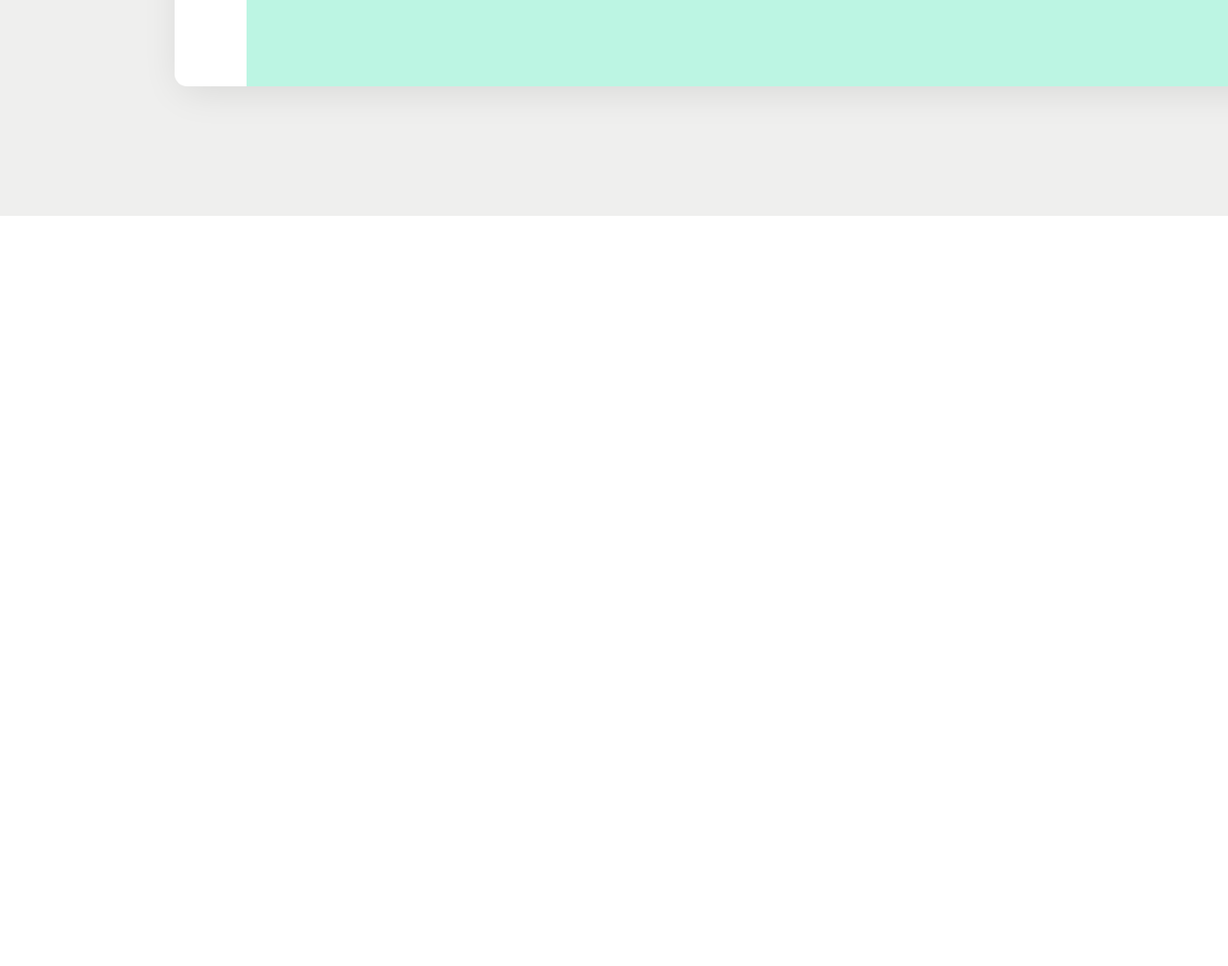
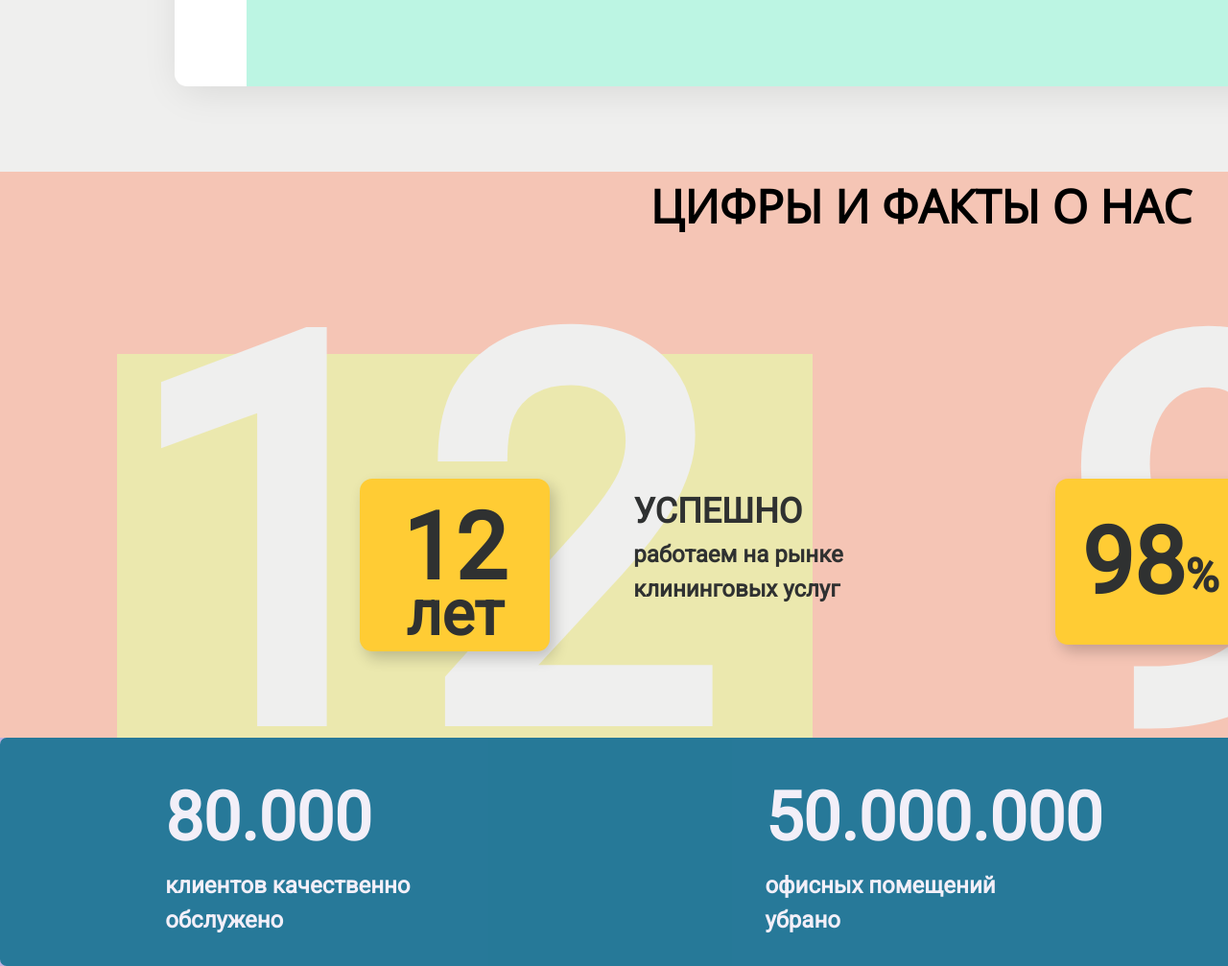
Before and after one commit to Salov-it/clean-ikles, a plain HTML site: page index.html in a window 1280 px wide. Shown: the part 1621-2628 px from the top of the page at 96% size. Before the commit the page ends 1846 px from the top, so only its background shows below. Drawn offline with Linux system fonts and the light colour scheme; files whose address does not match are found by name.

Commit message:
сверстал блок

```diff
--- a/css/content.css
+++ b/css/content.css
@@ -1,4 +1,14 @@
 
+
+body
+{
+	display: flex;
+	flex-direction: column;
+	background-color: #C0B0DF;
+	width: 1920px;
+
+
+}
 
 .main_container1
 {
@@ -118,3 +128,192 @@
 	width: 260px;
 	margin-top: 17px;
 }
+
+.main_container2
+{
+	width: 1920px;
+	height: 590px;
+	background-color: #F5C5B5;
+	display: flex;
+	flex-direction: column;
+	justify-content: flex-start;
+	align-items: center;
+	position: absolute; top: 1800px;
+}
+
+.container2_blok
+{
+	width: 725px;
+	height: 400px;
+	background-color: #EBE8AE;
+	display: flex;
+	align-items: center;
+	position: absolute; top: 190px; left: 122px;
+}
+.container2__title
+{
+	font-size: 48px;
+	font-weight: 800;
+	color: #000000;
+
+}
+.container2_blok__int
+{
+	font-size: 550px;
+	font-weight: 900;
+	color: #EFEFEE;
+}
+
+.container2_blok2
+{
+	margin-left: -80px;
+}
+.container2_blok2__text
+{
+ 	width: 178px;
+ 	font-size: 36px;
+ 	font-weight: 900;
+ 	color: #2F3131;
+}
+.container2_blok2__text2
+{
+	width: 237px;
+ 	font-size: 24px;
+ 	font-weight: 900;
+ 	color: #2F3131;
+}
+
+.container2_blok3
+{
+	display: flex;
+	flex-direction: column;
+	align-items: center;
+	width: 198px;
+	height: 180px;
+	background-color: #FFCC34;
+	box-shadow: 5px 7px 15px rgba(0, 0, 0, 0.2);
+	border-radius: 13px;
+	position: absolute; top: 320px; left: 375px;
+}
+.container2_blok3__int
+{
+	font-family: 'Roboto';
+	font-size: 96px;
+	font-weight: 900;
+	color: #2F3131;
+}
+.container2_blok3__text
+{
+	font-family: 'Roboto';
+	font-size: 64px;
+	font-weight: 900;
+	color: #2F3131;
+	margin-top: -50px;
+}
+
+.container2_blok4
+{
+	position: absolute; top: -20px; left: 1100px;
+}
+.container2_blok4__int
+{
+	font-family: 'Roboto';
+	font-size: 550px;
+	font-weight: 900;
+	color: #EFEFEE;
+}
+.container2_blok5
+{
+	position: absolute; top: 340px; left: 1320px;
+}
+.container2_blok5__text
+{
+	font-family: 'Roboto';
+	font-size: 24px;
+	font-weight: 700;
+	color: #2F3131;
+	width: 222px;
+	line-height: 28px;
+}
+.container2_blok6
+{
+	width: 198px;
+	height: 173px;
+	background-color: #FFCC34;
+	box-shadow: 5px 7px 15px rgba(0, 0, 0, 0.2);
+	border-radius: 13px;
+	display: flex;
+	justify-content: center;
+	align-items: center;
+	position: absolute; top: 320px; left: 1100px;
+}
+.container2_blok6__int
+{
+	font-family: 'Roboto';
+	font-size: 96px;
+	font-weight: 900;
+	color: #2F3131;
+}
+.container2_blok6__text
+{
+	font-family: 'Roboto';
+	font-size: 48px;
+	font-weight: 900;
+	color: #2F3131;
+	margin-top: 30px;
+}
+
+.main_container3
+{
+	width: 1920px;
+	height: 238px;
+	background-color: #016C88;
+	opacity: 0.8;
+	border-radius: 7px;
+	position: absolute; top: 2390px;
+	display: flex;
+	justify-content: space-around;
+	align-items: center;
+}
+
+.main_container3_blok__int
+{
+	font-size: 70px;
+	font-weight: 900;
+	color: #FFFFFF;
+}
+.main_container3_blok__text
+{
+	font-size: 24px;
+	font-weight: 700;
+	color: #FFFFFF;
+	width: 281px;
+}
+
+.main_container3_blok2__int
+{
+	font-size: 70px;
+	font-weight: 900;
+	color: #FFFFFF;
+}
+.main_container3_blok2__text
+{
+	font-size: 24px;
+	font-weight: 700;
+	color: #FFFFFF;
+	width: 350px;
+}
+
+.main_container3_blok3__int
+{
+	font-size: 70px;
+	font-weight: 900;
+	color: #FFFFFF;
+}
+.main_container3_blok3__text
+{
+	font-size: 24px;
+	font-weight: 700;
+	color: #FFFFFF;
+	width: 247px;
+}
--- a/index.html
+++ b/index.html
@@ -129,7 +129,7 @@
      </div><!--/header_container5-->
 	</header>
 
-	<main class="main">
+	<main>
 	<div class="main_container1">
 		<div class="container__blok">
 		<div class="container_center">
@@ -199,6 +199,68 @@
 		</div><!--/main_container1_blok-->
 	</div><!--/main_container1-->
 
+	<div class="main_container2">
+		<h2 class="container2__title">
+		ЦИФРЫ И ФАКТЫ О НАС</h2>
+		<div class="container2_blok">
+		<p class="container2_blok__int">12</p>
+		<div class="container2_blok2">
+			<p class="container2_blok2__text">
+			УСПЕШНО</p>
+			<p class="container2_blok2__text2">
+			работаем на рынке
+			клининговых услуг</p>
+		</div><!--/container2_blok2-->
+		</div><!--/container2_blok-->
+
+		<div class="container2_blok3">
+			<h2 class="container2_blok3__int">12</h2>
+			<h2 class="container2_blok3__text">лет</h2>
+		</div><!--/container2_blok3-->
+
+		<div class="container2_blok4">
+		<p class="container2_blok4__int">98</p>
+	</div>
+		<div class="container2_blok5">
+			<p class="container2_blok5__text">
+			Наших клиентов пролонгируют договор на следующий год</p>
+		</div><!--/container2_blok5-->
+
+		<div class="container2_blok6">
+			<h2 class="container2_blok6__int">98</h2>
+			<h2 class="container2_blok6__text">%</h2>
+		</div><!--/container2_blok6-->
+	</div><!--/main_container2-->
+
+	<div class="main_container3">
+	<div class="main_container3_blok">
+		<p class="main_container3_blok__int">80.000</p>
+		<p class="main_container3_blok__text">
+		клиентов
+		качественно обслужено
+		</p>
+	</div><!--/main_container3_blok-->
+
+	<div class="main_container3_blok2">
+		<p class="main_container3_blok2__int">50.000.000</p>
+		<p class="main_container3_blok2__text">
+		офисных помещений<br>
+ 		убрано
+		</p>
+
+	</div><!--/main_container3_blok2-->
+
+	<div class="main_container3_blok3">
+		<p class="main_container3_blok3__int">170.000</p>
+		<p class="main_container3_blok3__text">
+		окон было<br>
+		вымыто
+ 		</p>
+	</div><!--/main_container3_blok3-->
+	</div><!--/main_container3-->
+
+
+
 	</main>
 
 
```
